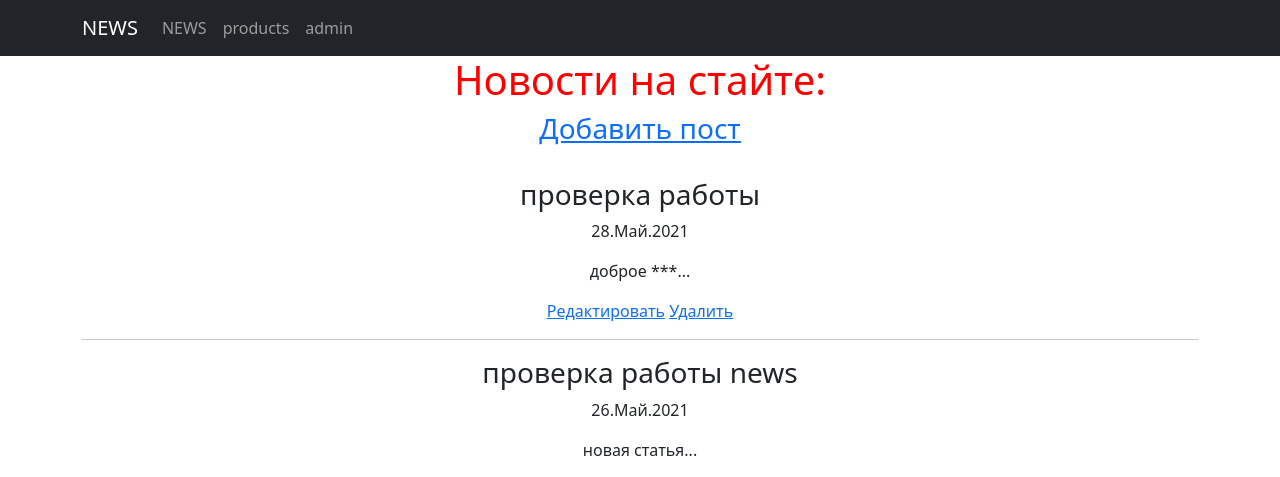
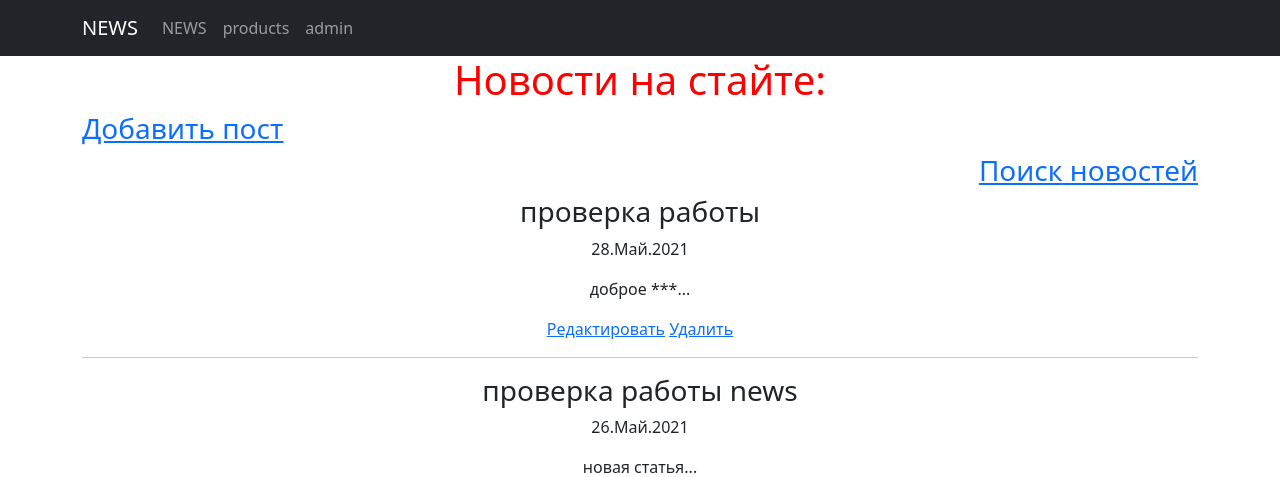
Before and after one commit to goormany/NewsPapers, a Django app: page /news/ in a window 1280 px wide. Shown: the top 477 px of the page. Run offline with Django 3.2, Linux system fonts and the light colour scheme; data comes from the database, SQL or seed files in the repository; both versions use the stored data as it was after the commit; some libraries are stand-ins or nearby versions.

Commit message:
fix news

```diff
--- a/templates/news.html
+++ b/templates/news.html
@@ -7,7 +7,7 @@
 <body>
 {% block content %}
 <h1><span style="color: #ff0000;">Новости на стайте:</span></h1>
-<h3><a href="{% url 'news_add'%}"><u>Добавить пост</u></a><br></h3><br>
+<h3 style="text-align: left;"><a href="{% url 'news_add'%}"><u>Добавить пост</u></a></h3> <h3 style="text-align: right;"><a href="{% url 'news_search' %}">Поиск<u> новостей</u></a></h3>
 {% if news %}
     {% for el in news %}
         <h3>{{ el.title|censor_filter }}</h3>
```
Also changed, not shown: db.sqlite3.
